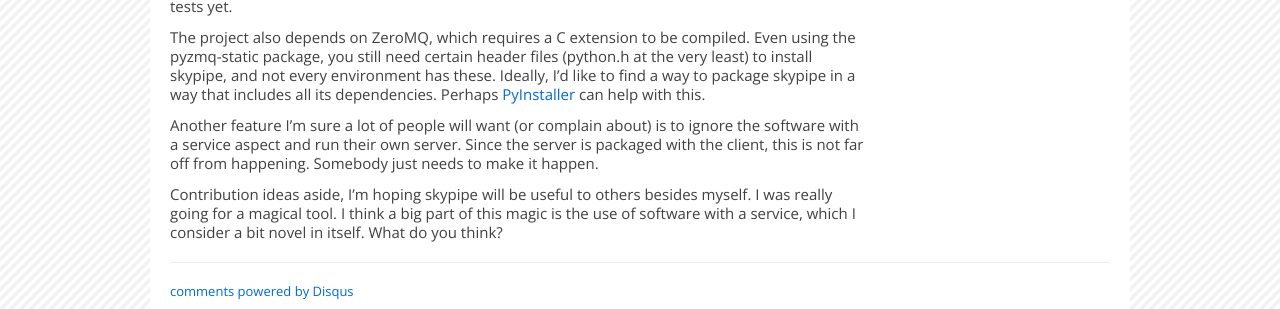
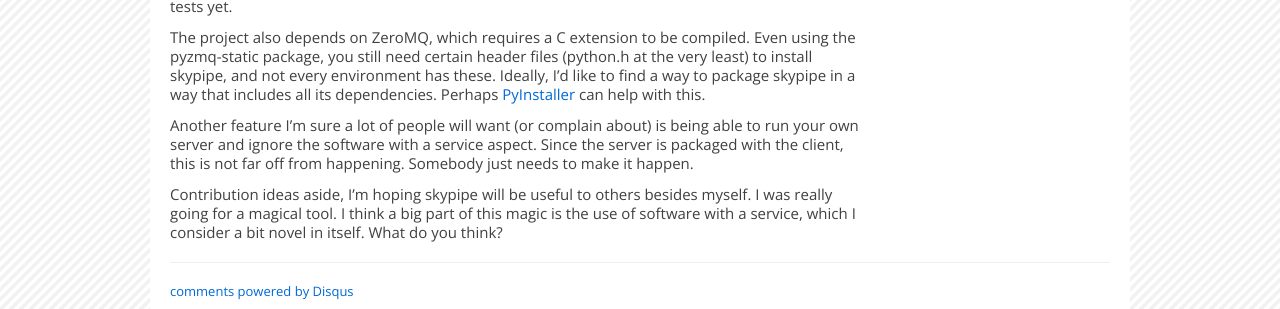
Before and after one commit to progrium/progrium.github.com, a Jekyll site: the page built from _posts/2012-09-30-piping-into-and-out-of-the-cloud-with-skypipe.md, in a window 1280 px wide. Shown: the part 1985-2294 px from the top of the page. Built offline with Jekyll 4.4.1, drawn with Linux system fonts in a browser that asks for light colours; comment, search, counter and statistics services are not loaded.

Commit message:
fixing the ordering of a statement

```diff
--- a/_posts/2012-09-30-piping-into-and-out-of-the-cloud-with-skypipe.md
+++ b/_posts/2012-09-30-piping-into-and-out-of-the-cloud-with-skypipe.md
@@ -77,6 +77,6 @@
 
 The project also depends on ZeroMQ, which requires a C extension to be compiled. Even using the pyzmq-static package, you still need certain header files (python.h at the very least) to install skypipe, and not every environment has these. Ideally, I'd like to find a way to package skypipe in a way that includes all its dependencies. Perhaps [PyInstaller](http://www.pyinstaller.org/) can help with this.
 
-Another feature I'm sure a lot of people will want (or complain about) is to ignore the software with a service aspect and run their own server. Since the server is packaged with the client, this is not far off from happening. Somebody just needs to make it happen.
+Another feature I'm sure a lot of people will want (or complain about) is being able to run your own server and ignore the software with a service aspect. Since the server is packaged with the client, this is not far off from happening. Somebody just needs to make it happen.
 
 Contribution ideas aside, I'm hoping skypipe will be useful to others besides myself. I was really going for a magical tool. I think a big part of this magic is the use of software with a service, which I consider a bit novel in itself. What do you think?
```
